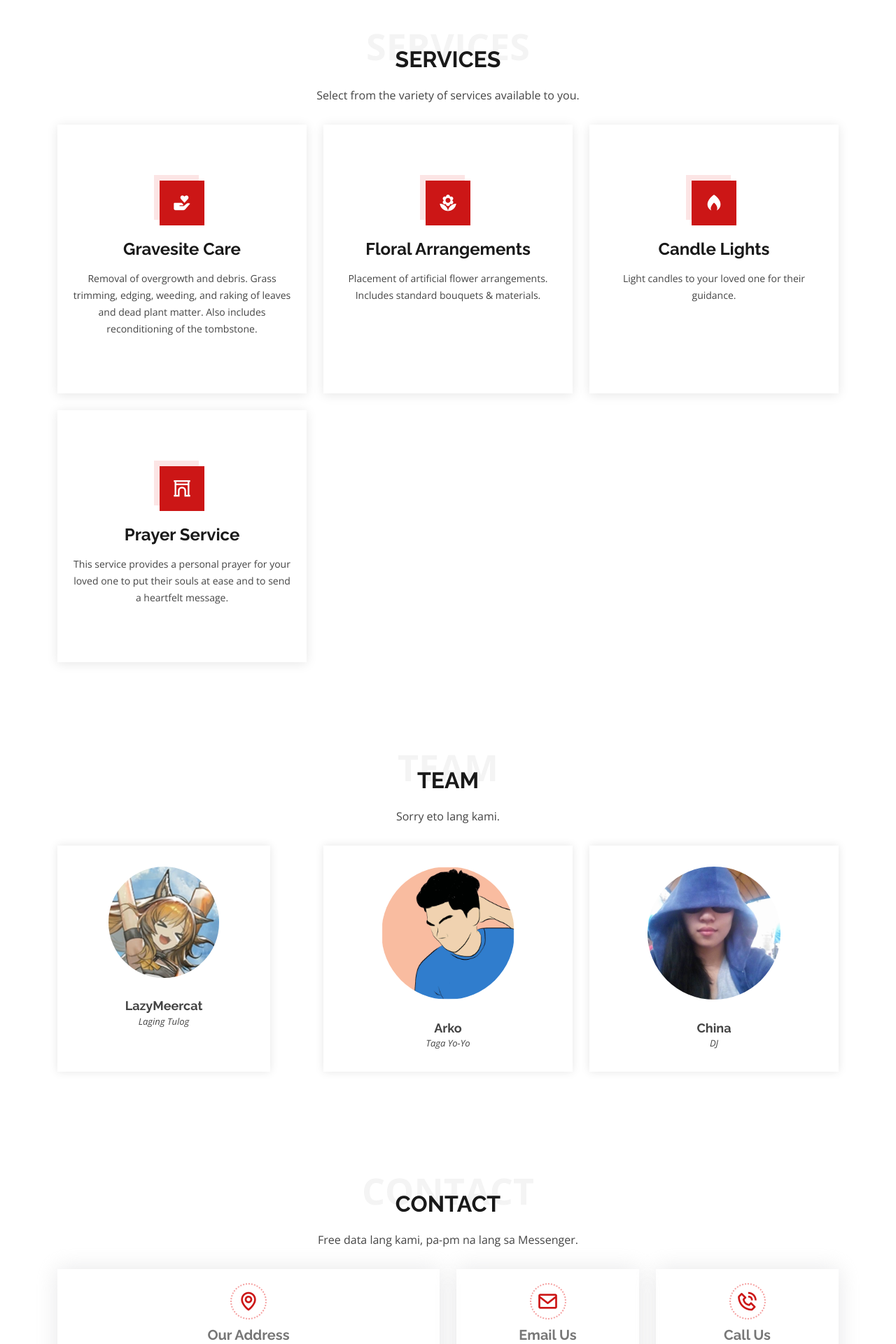
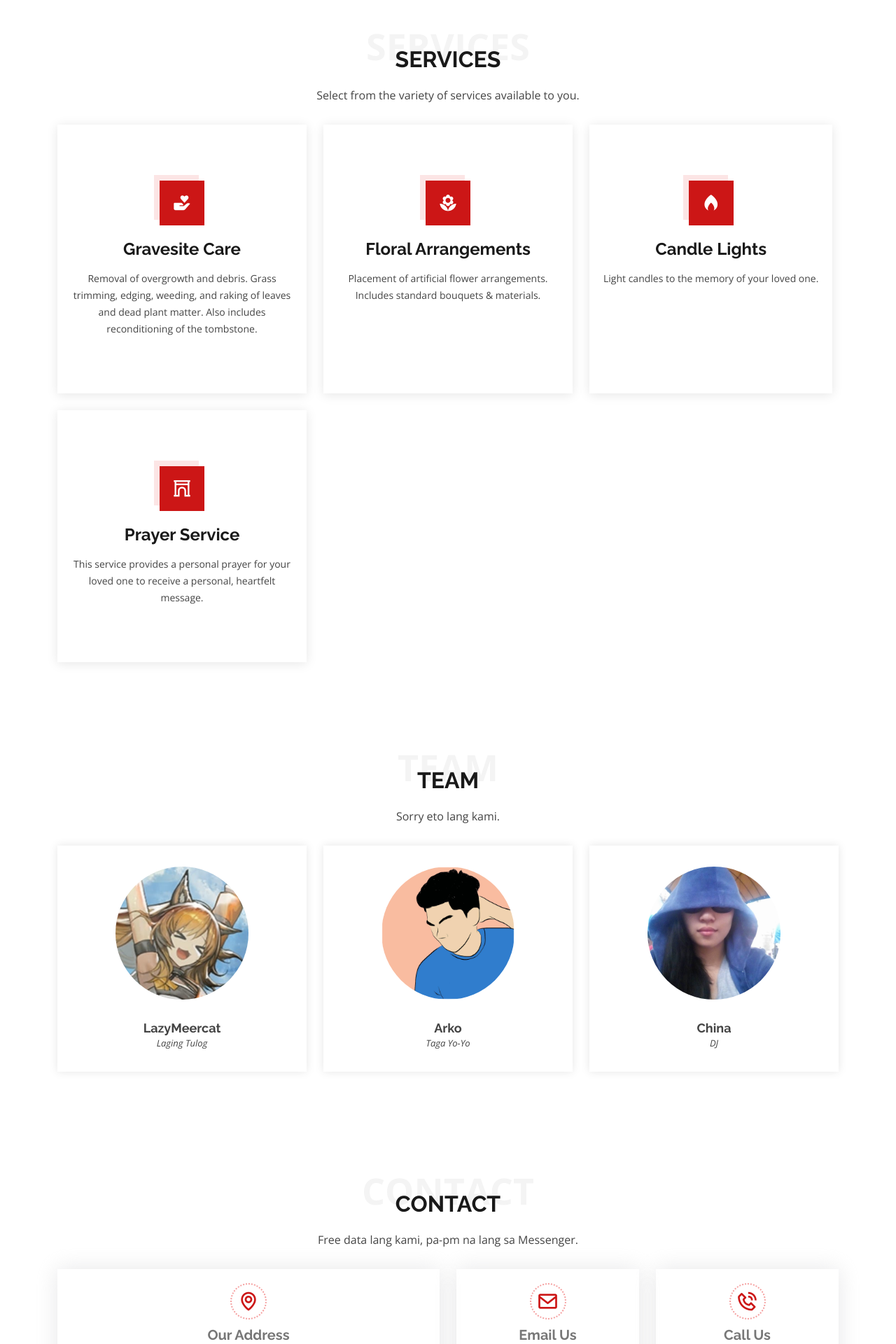
Before and after one commit to LazyMeercatOG/SoftEngg-LapidaSystem, a Django app: page / in a window 1280 px wide. Shown: the part 1658-3578 px from the top of the page at 70% size. Run offline with Django 3.2, Linux system fonts and the light colour scheme; some libraries are stand-ins or nearby versions.

Commit message:
minor homepage changes

```diff
--- a/lapida/lapida_app/templates/lapida_app/index.html
+++ b/lapida/lapida_app/templates/lapida_app/index.html
@@ -11,6 +11,7 @@
       <h2>Care for your loved ones, even through life.</h2>
       {%if user.is_authenticated%}
       <a href="{%url 'create-dead'%}" class="btn-get-started scrollto">Get Started</a>
+      <a href="{%url 'menu'%}" class="btn-get-started scrollto">Avail Our Services</a>
       {%else%}
        <a href="{%url 'register'%}" class="btn-get-started scrollto">Get Started</a>
       {%endif%}
@@ -156,7 +157,7 @@
             <div class="icon-box">
               <div class="icon"><i class="bx bxs-flame"></i></div>
               <h4><a href="">Candle Lights</a></h4>
-              <p>Light candles to your loved one for their guidance.</p>
+              <p>Light candles to the memory of your loved one.</p>
             </div>
           </div>
 
@@ -172,7 +173,7 @@
             <div class="icon-box">
               <div class="icon"><i class="bx bx-arch"></i></div>
               <h4><a href="">Prayer Service</a></h4>
-              <p>This service provides a personal prayer for your loved one to put their souls at ease and to send a heartfelt message.</p>
+              <p>This service provides a personal prayer for your loved one to receive a personal, heartfelt message.</p>
             </div>
           </div>
 
@@ -394,7 +395,7 @@
         <div class="row">
           <div class="col-lg-4 col-md-6 d-flex align-items-stretch" data-aos="zoom-in">
             <div class="member">
-              <img src="{% static 'lapida_app/index/img/team/team-a.png' %}" alt="">
+              <img src="{% static 'lapida_app/index/img/team/team-a.png' %}" alt="" style="width:500px;height:auto">
               <h4>LazyMeercat</h4>
               <span>Laging Tulog</span>
 <!--              <p>-->
@@ -463,7 +464,7 @@
             <div class="info-box mb-4">
               <i class="bx bx-map"></i>
               <h3>Our Address</h3>
-              <p>A108 Adam Street, New York, NY 535022</p>
+              <p>363 Pascual Casal St, Quiapo, Manila</p>
             </div>
           </div>
 
@@ -471,7 +472,7 @@
             <div class="info-box  mb-4">
               <i class="bx bx-envelope"></i>
               <h3>Email Us</h3>
-              <p>contact@example.com</p>
+              <p>tip.edu.ph@gmail.com</p>
             </div>
           </div>
 
@@ -479,7 +480,7 @@
             <div class="info-box  mb-4">
               <i class="bx bx-phone-call"></i>
               <h3>Call Us</h3>
-              <p>+1 5589 55488 55</p>
+              <p>(02) 8736-4208</p>
             </div>
           </div>
 
@@ -487,34 +488,34 @@
 
         <div class="row" data-aos="fade-up">
 
-          <div class="col-lg-6 ">
-            <iframe class="mb-4 mb-lg-0" src="https://www.google.com/maps/embed?pb=!1m14!1m8!1m3!1d12097.433213460943!2d-74.0062269!3d40.7101282!3m2!1i1024!2i768!4f13.1!3m3!1m2!1s0x0%3A0xb89d1fe6bc499443!2sDowntown+Conference+Center!5e0!3m2!1smk!2sbg!4v1539943755621" frameborder="0" style="border:0; width: 100%; height: 384px;" allowfullscreen></iframe>
+          <div align="center">
+            <iframe class="mb-4 mb-lg-0" src="https://www.google.com/maps/embed?pb=!1m18!1m12!1m3!1d3861.065908981699!2d120.98578831432022!3d14.595320181120162!2m3!1f0!2f0!3f0!3m2!1i1024!2i768!4f13.1!3m3!1m2!1s0x3397c9f618e826d3%3A0xeb7fcfb4bf255def!2sTechnological%20Institute%20of%20the%20Philippines!5e0!3m2!1sen!2sph!4v1615210740715!5m2!1sen!2sph" frameborder="0" style="border:0; width: 50%; height: 384px;" allowfullscreen></iframe>
           </div>
 
-          <div class="col-lg-6">
-            <form action="forms/contact.php" method="post" role="form" class="php-email-form">
-              <div class="row">
-                <div class="col-md-6 form-group">
-                  <input type="text" name="name" class="form-control" id="name" placeholder="Your Name" required>
-                </div>
-                <div class="col-md-6 form-group mt-3 mt-md-0">
-                  <input type="email" class="form-control" name="email" id="email" placeholder="Your Email" required>
-                </div>
-              </div>
-              <div class="form-group mt-3">
-                <input type="text" class="form-control" name="subject" id="subject" placeholder="Subject" required>
-              </div>
-              <div class="form-group mt-3">
-                <textarea class="form-control" name="message" rows="5" placeholder="Message" required></textarea>
-              </div>
-              <div class="my-3">
-                <div class="loading">Loading</div>
-                <div class="error-message"></div>
-                <div class="sent-message">Your message has been sent. Thank you!</div>
-              </div>
-              <div class="text-center"><button type="submit">Send Message</button></div>
-            </form>
-          </div>
+<!--          <div class="col-lg-6">-->
+<!--            <form action="forms/contact.php" method="post" role="form" class="php-email-form">-->
+<!--              <div class="row">-->
+<!--                <div class="col-md-6 form-group">-->
+<!--                  <input type="text" name="name" class="form-control" id="name" placeholder="Your Name" required>-->
+<!--                </div>-->
+<!--                <div class="col-md-6 form-group mt-3 mt-md-0">-->
+<!--                  <input type="email" class="form-control" name="email" id="email" placeholder="Your Email" required>-->
+<!--                </div>-->
+<!--              </div>-->
+<!--              <div class="form-group mt-3">-->
+<!--                <input type="text" class="form-control" name="subject" id="subject" placeholder="Subject" required>-->
+<!--              </div>-->
+<!--              <div class="form-group mt-3">-->
+<!--                <textarea class="form-control" name="message" rows="5" placeholder="Message" required></textarea>-->
+<!--              </div>-->
+<!--              <div class="my-3">-->
+<!--                <div class="loading">Loading</div>-->
+<!--                <div class="error-message"></div>-->
+<!--                <div class="sent-message">Your message has been sent. Thank you!</div>-->
+<!--              </div>-->
+<!--              <div class="text-center"><button type="submit">Send Message</button></div>-->
+<!--            </form>-->
+<!--          </div>-->
 
         </div>
 
@@ -524,64 +525,64 @@
   </main><!-- End #main -->
 
   <!-- ======= Footer ======= -->
-  <footer id="footer">
-    <div class="footer-top">
-      <div class="container">
-        <div class="row">
+<!--  <footer id="footer">-->
+<!--    <div class="footer-top">-->
+<!--      <div class="container">-->
+<!--        <div class="row">-->
 
-          <div class="col-lg-4 col-md-6">
-            <div class="footer-info">
-              <h3>Day</h3>
-              <p>
-                A108 Adam Street <br>
-                NY 535022, USA<br><br>
-                <strong>Phone:</strong> +1 5589 55488 55<br>
-                <strong>Email:</strong> info@example.com<br>
-              </p>
-              <div class="social-links mt-3">
-                <a href="#" class="twitter"><i class="bx bxl-twitter"></i></a>
-                <a href="#" class="facebook"><i class="bx bxl-facebook"></i></a>
-                <a href="#" class="instagram"><i class="bx bxl-instagram"></i></a>
-                <a href="#" class="google-plus"><i class="bx bxl-skype"></i></a>
-                <a href="#" class="linkedin"><i class="bx bxl-linkedin"></i></a>
-              </div>
-            </div>
-          </div>
+<!--          <div class="col-lg-4 col-md-6">-->
+<!--            <div class="footer-info">-->
+<!--              <h3>Day</h3>-->
+<!--              <p>-->
+<!--                A108 Adam Street <br>-->
+<!--                NY 535022, USA<br><br>-->
+<!--                <strong>Phone:</strong> +1 5589 55488 55<br>-->
+<!--                <strong>Email:</strong> info@example.com<br>-->
+<!--              </p>-->
+<!--              <div class="social-links mt-3">-->
+<!--                <a href="#" class="twitter"><i class="bx bxl-twitter"></i></a>-->
+<!--                <a href="#" class="facebook"><i class="bx bxl-facebook"></i></a>-->
+<!--                <a href="#" class="instagram"><i class="bx bxl-instagram"></i></a>-->
+<!--                <a href="#" class="google-plus"><i class="bx bxl-skype"></i></a>-->
+<!--                <a href="#" class="linkedin"><i class="bx bxl-linkedin"></i></a>-->
+<!--              </div>-->
+<!--            </div>-->
+<!--          </div>-->
 
-          <div class="col-lg-2 col-md-6 footer-links">
-            <h4>Useful Links</h4>
-            <ul>
-              <li><i class="bx bx-chevron-right"></i> <a href="#">Home</a></li>
-              <li><i class="bx bx-chevron-right"></i> <a href="#">About us</a></li>
-              <li><i class="bx bx-chevron-right"></i> <a href="#">Services</a></li>
-              <li><i class="bx bx-chevron-right"></i> <a href="#">Terms of service</a></li>
-              <li><i class="bx bx-chevron-right"></i> <a href="#">Privacy policy</a></li>
-            </ul>
-          </div>
+<!--          <div class="col-lg-2 col-md-6 footer-links">-->
+<!--            <h4>Useful Links</h4>-->
+<!--            <ul>-->
+<!--              <li><i class="bx bx-chevron-right"></i> <a href="#">Home</a></li>-->
+<!--              <li><i class="bx bx-chevron-right"></i> <a href="#">About us</a></li>-->
+<!--              <li><i class="bx bx-chevron-right"></i> <a href="#">Services</a></li>-->
+<!--              <li><i class="bx bx-chevron-right"></i> <a href="#">Terms of service</a></li>-->
+<!--              <li><i class="bx bx-chevron-right"></i> <a href="#">Privacy policy</a></li>-->
+<!--            </ul>-->
+<!--          </div>-->
 
-          <div class="col-lg-2 col-md-6 footer-links">
-            <h4>Our Services</h4>
-            <ul>
-              <li><i class="bx bx-chevron-right"></i> <a href="#">Web Design</a></li>
-              <li><i class="bx bx-chevron-right"></i> <a href="#">Web Development</a></li>
-              <li><i class="bx bx-chevron-right"></i> <a href="#">Product Management</a></li>
-              <li><i class="bx bx-chevron-right"></i> <a href="#">Marketing</a></li>
-              <li><i class="bx bx-chevron-right"></i> <a href="#">Graphic Design</a></li>
-            </ul>
-          </div>
+<!--          <div class="col-lg-2 col-md-6 footer-links">-->
+<!--            <h4>Our Services</h4>-->
+<!--            <ul>-->
+<!--              <li><i class="bx bx-chevron-right"></i> <a href="#">Web Design</a></li>-->
+<!--              <li><i class="bx bx-chevron-right"></i> <a href="#">Web Development</a></li>-->
+<!--              <li><i class="bx bx-chevron-right"></i> <a href="#">Product Management</a></li>-->
+<!--              <li><i class="bx bx-chevron-right"></i> <a href="#">Marketing</a></li>-->
+<!--              <li><i class="bx bx-chevron-right"></i> <a href="#">Graphic Design</a></li>-->
+<!--            </ul>-->
+<!--          </div>-->
 
-          <div class="col-lg-4 col-md-6 footer-newsletter">
-            <h4>Our Newsletter</h4>
-            <p>Tamen quem nulla quae legam multos aute sint culpa legam noster magna</p>
-            <form action="" method="post">
-              <input type="email" name="email"><input type="submit" value="Subscribe">
-            </form>
+<!--          <div class="col-lg-4 col-md-6 footer-newsletter">-->
+<!--            <h4>Our Newsletter</h4>-->
+<!--            <p>Tamen quem nulla quae legam multos aute sint culpa legam noster magna</p>-->
+<!--            <form action="" method="post">-->
+<!--              <input type="email" name="email"><input type="submit" value="Subscribe">-->
+<!--            </form>-->
 
-          </div>
+<!--          </div>-->
 
-        </div>
-      </div>
-    </div>
+<!--        </div>-->
+<!--      </div>-->
+<!--    </div>-->
 {%endblock%}
 </body>
 
```
Also changed, not shown: lapida/db.sqlite3.
